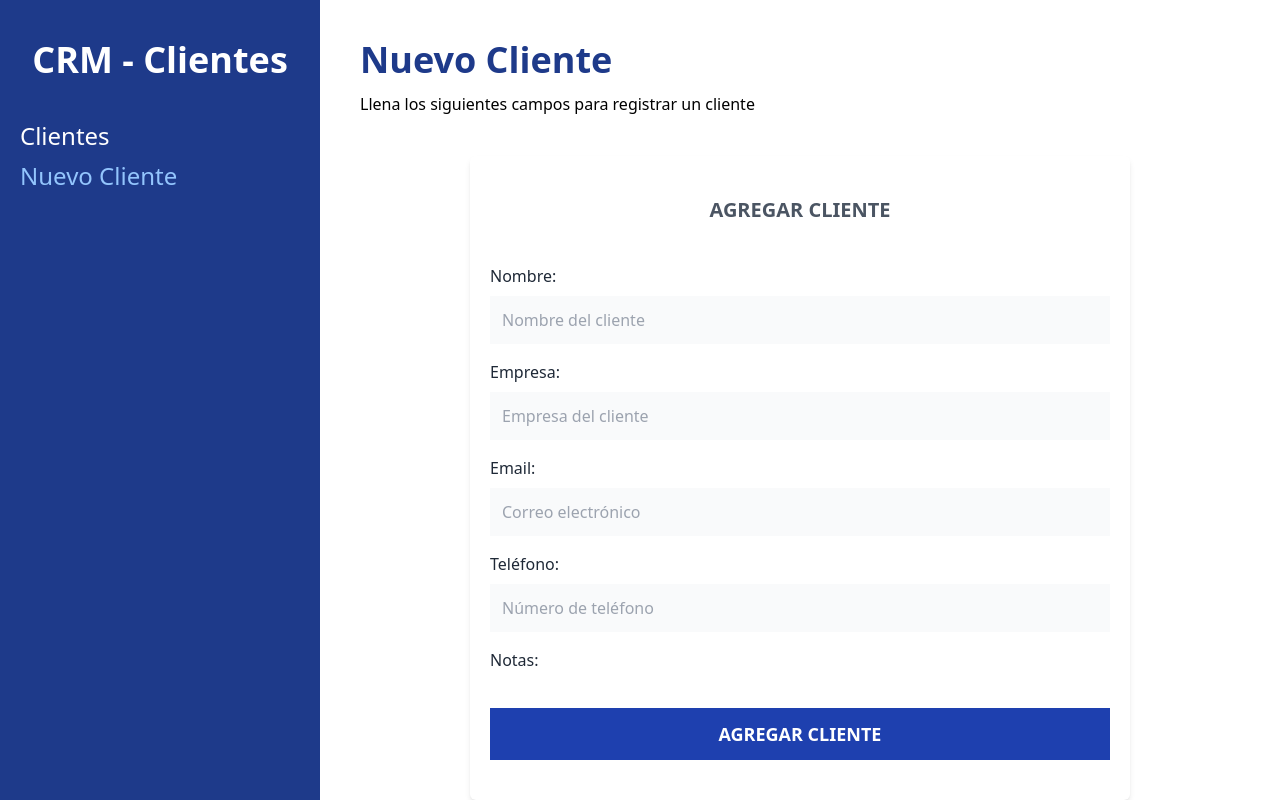
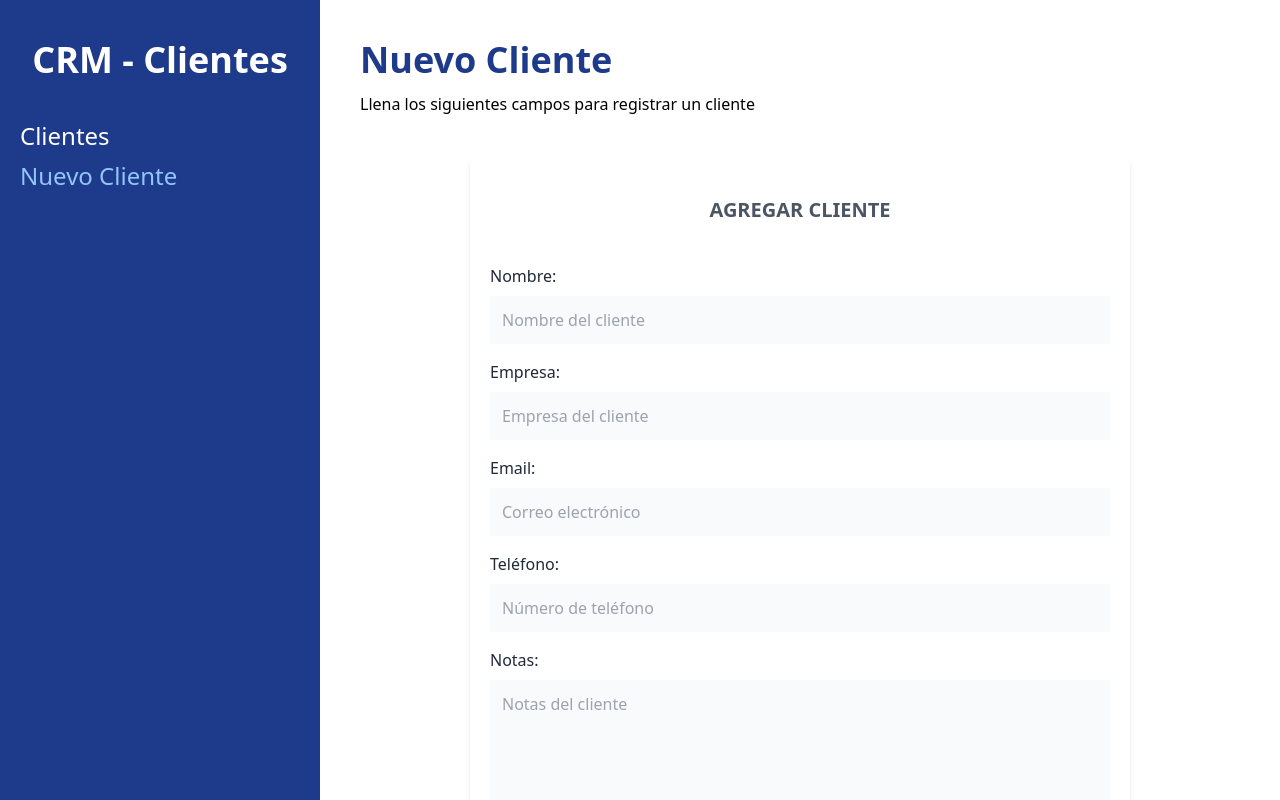
Before and after one commit to GenyLongart/CRM-Clientes, a React (Vite) app: page /clients/new in a window 1280 px wide. Built offline with nearby package versions, Linux system fonts and the light colour scheme.

Commit message:
Validating form

```diff
--- a/src/components/AddClientForm.jsx
+++ b/src/components/AddClientForm.jsx
@@ -1,33 +1,76 @@
 import React from "react";
 import { Formik, Form, Field } from "formik";
+import * as Yup from 'yup'
+import Alert from "./Alert";
 
 const AddClientForm = () => {
+
+  const newClientSchema = Yup.object().shape({
+    nombre: Yup.string()
+               .min(3, 'El nombre es muy corto')
+               .required('El nombre del cliente es obligatorio'),
+    empresa: Yup.string()
+                .required('El nombre de la empresa es obligatorio'),
+    email: Yup.string()
+              .email('Email no válido')
+              .required('El email es obligatorio'),
+    telefono: Yup.number()
+                 .positive('Número no válido')
+                 .integer('Número no válido')
+                 .typeError('El número no es válido')
+  })
+
+  const handleSubmit = (valores) => {
+    console.log(valores)
+  }
   return (
     <div className="bg-white mt-10 px-5 py-10 rounded-md shadow-md md:w-3/4 mx-auto">
       <h1 className="text-gray-600 font-bold text-xl uppercase text-center">
         Agregar Cliente
       </h1>
 
-      <Formik>
+      <Formik
+        initialValues={{
+          nombre: '',
+          empresa: '',
+          email: '',
+          telefono: '',
+          notas: ''
+
+        }}
+        onSubmit={ (values) => {handleSubmit(values)}}
+        validationSchema = {newClientSchema}
+      >
+        {({errors, touched}) => {
+
+          return (
         <Form className="mt-10">
           <div className="mb-4">
-            <label className="text-gray-800" htmlFor="name">Nombre:</label>
+            <label className="text-gray-800" htmlFor="nombre">Nombre:</label>
             <Field
               type='text'
               className='mt-2 block w-full p-3 bg-gray-50'
-              id='name'
+              id='nombre'
               placeholder='Nombre del cliente'
+              name='nombre'
             />
+            {errors.nombre && touched.nombre ? (
+              <Alert>{errors.nombre}</Alert>
+            ) : null}
           </div>
 
           <div className="mb-4">
-            <label className="text-gray-800" htmlFor="company">Empresa:</label>
+            <label className="text-gray-800" htmlFor="empresa">Empresa:</label>
             <Field
               type='text'
               className='mt-2 block w-full p-3 bg-gray-50'
-              id='company'
+              id='empresa'
               placeholder='Empresa del cliente'
+              name='empresa'
             />
+            {errors.empresa && touched.empresa ? (
+              <Alert>{errors.empresa}</Alert>
+            ) : null}
           </div>
 
           <div className="mb-4">
@@ -37,27 +80,36 @@ const AddClientForm = () => {
               className='mt-2 block w-full p-3 bg-gray-50'
               id='email'
               placeholder='Correo electrónico'
+              name='email'
             />
+            {errors.email && touched.email ? (
+              <Alert>{errors.email}</Alert>
+            ) : null}
           </div>
 
           <div className="mb-4">
-            <label className="text-gray-800" htmlFor="phone">Teléfono:</label>
+            <label className="text-gray-800" htmlFor="telefono">Teléfono:</label>
             <Field
               type='tel'
               className='mt-2 block w-full p-3 bg-gray-50'
-              id='phone'
+              id='telefono'
               placeholder='Número de teléfono'
+              name='telefono'
             />
+            {errors.telefono && touched.telefono ? (
+              <Alert>{errors.telefono}</Alert>
+            ) : null}
           </div>
 
           <div className="mb-4">
-            <label className="text-gray-800" htmlFor="notes">Notas:</label>
+            <label className="text-gray-800" htmlFor="notas">Notas:</label>
             <Field
-              as='text-area'
+              as='textarea'
               type='text'
               className='mt-2 block w-full p-3 bg-gray-50 h-40'
-              id='notes'
-              placeholder='Email del cliente'
+              id='notas'
+              placeholder='Notas del cliente'
+              name='notas'
             />
           </div>
 
@@ -67,6 +119,7 @@ const AddClientForm = () => {
           className="mt-5 w-full bg-blue-800 p-3 text-white uppercase font-bold text-lg"
           />
         </Form>
+        )}}
       </Formik>
     </div>
   );
--- /dev/null
+++ b/src/components/Alert.jsx
@@ -0,0 +1,11 @@
+import React from 'react'
+
+const Alert = ({children}) => {
+  return (
+    <div className="text-center my-4 bg-red-600 text-white font-bold p-3 uppercase">
+    {children}
+  </div>
+  )
+}
+
+export default Alert
--- a/src/layout/Layout.jsx
+++ b/src/layout/Layout.jsx
@@ -5,7 +5,7 @@ const Layout = () => {
     const location = useLocation()
     const actualUrl = location.pathname
 
-    console.log(location)
+
   return (
     <div className='md:flex md:min-h-screen'>
 
```
